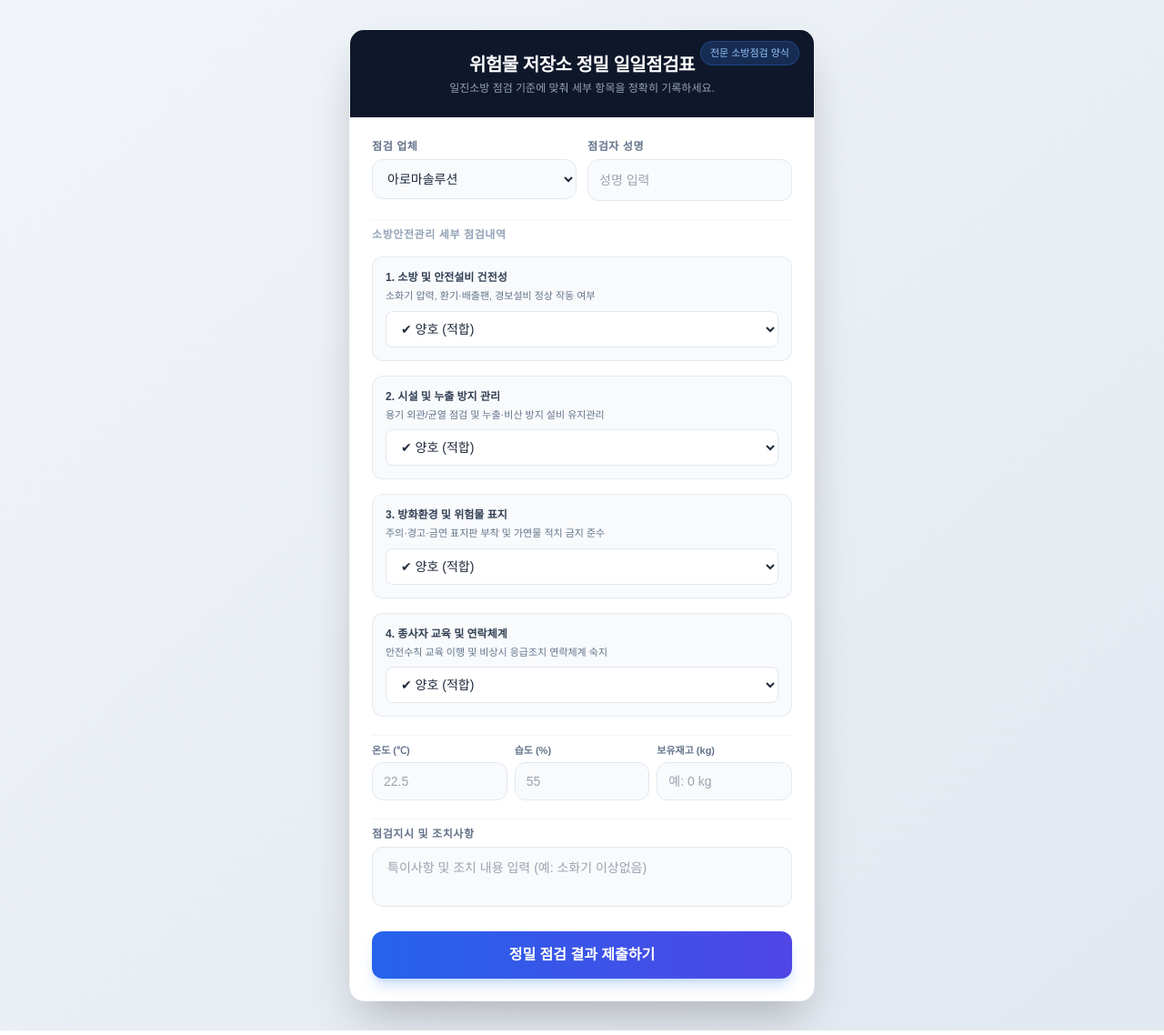
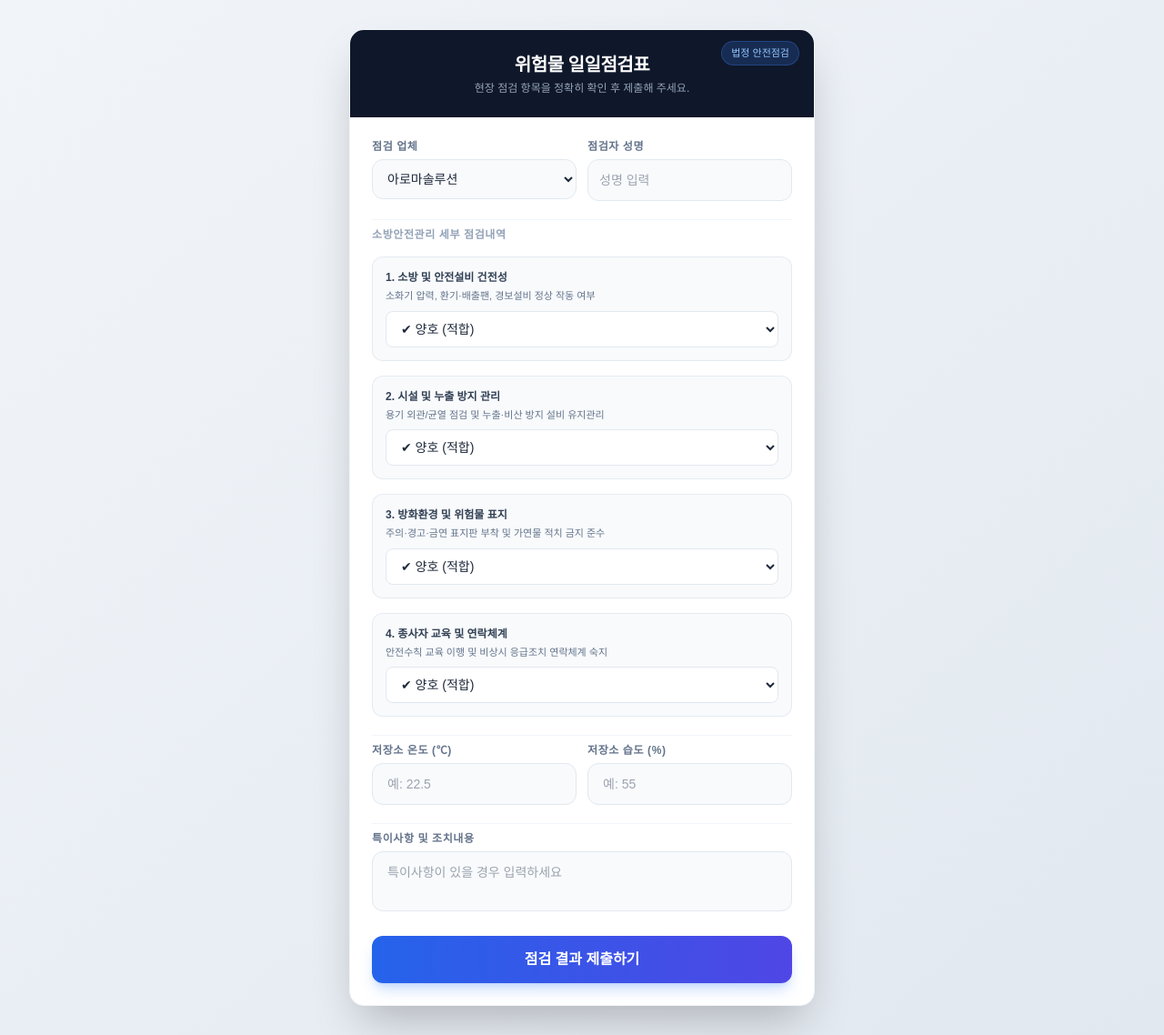
Before and after one commit to wjsdydxo94-a11y/hazardous-check, a Flask app: page / in a window 1280 px wide. Shown: the whole page at 91% size. Run offline with Flask 3, Linux system fonts and the light colour scheme; some libraries are stand-ins or nearby versions; some web fonts are replaced.

Commit message:
Update index.html

```diff
--- a/templates/index.html
+++ b/templates/index.html
@@ -3,7 +3,7 @@
 <head>
     <meta charset="UTF-8">
     <meta name="viewport" content="width=device-width, initial-scale=1.0">
-    <title>위험물 저장소 정밀 점검표</title>
+    <title>위험물 일일점검표</title>
     <script src="https://cdn.tailwindcss.com"></script>
     <link href="https://fonts.googleapis.com/css2?family=Pretendard:wght@400;500;600;700&display=swap" rel="stylesheet">
     <style> body { font-family: 'Pretendard', sans-serif; } </style>
@@ -12,9 +12,9 @@
     <div class="max-w-lg w-full bg-white shadow-2xl rounded-2xl border border-slate-100 overflow-hidden">
 
         <div class="bg-slate-900 text-white px-6 py-6 text-center relative">
-            <div class="absolute top-3 right-4 text-[11px] bg-blue-500/20 text-blue-300 px-2.5 py-1 rounded-full font-medium border border-blue-500/30">전문 소방점검 양식</div>
-            <h1 class="text-xl font-bold tracking-tight mb-1">위험물 저장소 정밀 일일점검표</h1>
-            <p class="text-xs text-slate-400">일진소방 점검 기준에 맞춰 세부 항목을 정확히 기록하세요.</p>
+            <div class="absolute top-3 right-4 text-[11px] bg-blue-500/20 text-blue-300 px-2.5 py-1 rounded-full font-medium border border-blue-500/30">법정 안전점검</div>
+            <h1 class="text-xl font-bold tracking-tight mb-1">위험물 일일점검표</h1>
+            <p class="text-xs text-slate-400">현장 점검 항목을 정확히 확인 후 제출해 주세요.</p>
         </div>
 
         <form action="/submit" method="POST" class="p-6 space-y-5">
@@ -34,7 +34,7 @@
                 </div>
             </div>
 
-            <!-- 전문 소방 점검 항목 -->
+            <!-- 점검 항목 -->
             <div class="space-y-4 pt-2 border-t border-slate-100">
                 <p class="text-xs font-bold text-slate-400 uppercase tracking-wider">소방안전관리 세부 점검내역</p>
 
@@ -83,30 +83,26 @@
                 </div>
             </div>
 
-            <!-- 온습도 및 재고량 (일진소방 양식의 보유재고 반영) -->
-            <div class="grid grid-cols-3 gap-2 pt-2 border-t border-slate-100">
+            <!-- 온습도 (2열 배치) -->
+            <div class="grid grid-cols-2 gap-3 pt-2 border-t border-slate-100">
                 <div>
-                    <label class="block text-[11px] font-bold text-slate-500 mb-1">온도 (℃)</label>
-                    <input type="number" step="0.1" name="temp" placeholder="22.5" required class="w-full px-3 py-2.5 bg-slate-50 border border-slate-200 rounded-xl text-sm font-medium text-slate-800 outline-none">
+                    <label class="block text-xs font-bold uppercase tracking-wider text-slate-500 mb-1.5">저장소 온도 (℃)</label>
+                    <input type="number" step="0.1" name="temp" placeholder="예: 22.5" required class="w-full px-4 py-3 bg-slate-50 border border-slate-200 rounded-xl text-sm font-medium text-slate-800 outline-none">
                 </div>
                 <div>
-                    <label class="block text-[11px] font-bold text-slate-500 mb-1">습도 (%)</label>
-                    <input type="number" step="1" name="humidity" placeholder="55" required class="w-full px-3 py-2.5 bg-slate-50 border border-slate-200 rounded-xl text-sm font-medium text-slate-800 outline-none">
-                </div>
-                <div>
-                    <label class="block text-[11px] font-bold text-slate-500 mb-1">보유재고 (kg)</label>
-                    <input type="text" name="stock" placeholder="예: 0 kg" required class="w-full px-3 py-2.5 bg-slate-50 border border-slate-200 rounded-xl text-sm font-medium text-slate-800 outline-none">
+                    <label class="block text-xs font-bold uppercase tracking-wider text-slate-500 mb-1.5">저장소 습도 (%)</label>
+                    <input type="number" step="1" name="humidity" placeholder="예: 55" required class="w-full px-4 py-3 bg-slate-50 border border-slate-200 rounded-xl text-sm font-medium text-slate-800 outline-none">
                 </div>
             </div>
 
-            <!-- 특이사항 및 조치내용 -->
+            <!-- 특이사항 -->
             <div class="pt-2 border-t border-slate-100">
-                <label class="block text-xs font-bold uppercase tracking-wider text-slate-500 mb-1.5">점검지시 및 조치사항</label>
-                <textarea name="remarks" rows="2" placeholder="특이사항 및 조치 내용 입력 (예: 소화기 이상없음)" class="w-full px-4 py-3 bg-slate-50 border border-slate-200 rounded-xl text-sm font-medium text-slate-800 outline-none resize-none"></textarea>
+                <label class="block text-xs font-bold uppercase tracking-wider text-slate-500 mb-1.5">특이사항 및 조치내용</label>
+                <textarea name="remarks" rows="2" placeholder="특이사항이 있을 경우 입력하세요" class="w-full px-4 py-3 bg-slate-50 border border-slate-200 rounded-xl text-sm font-medium text-slate-800 outline-none resize-none"></textarea>
             </div>
 
             <button type="submit" class="w-full bg-gradient-to-r from-blue-600 to-indigo-600 text-white font-bold py-3.5 px-4 rounded-xl hover:from-blue-700 hover:to-indigo-700 transition-all shadow-lg shadow-blue-500/25 active:scale-[0.99] mt-2">
-                정밀 점검 결과 제출하기
+                점검 결과 제출하기
             </button>
         </form>
     </div>
```
